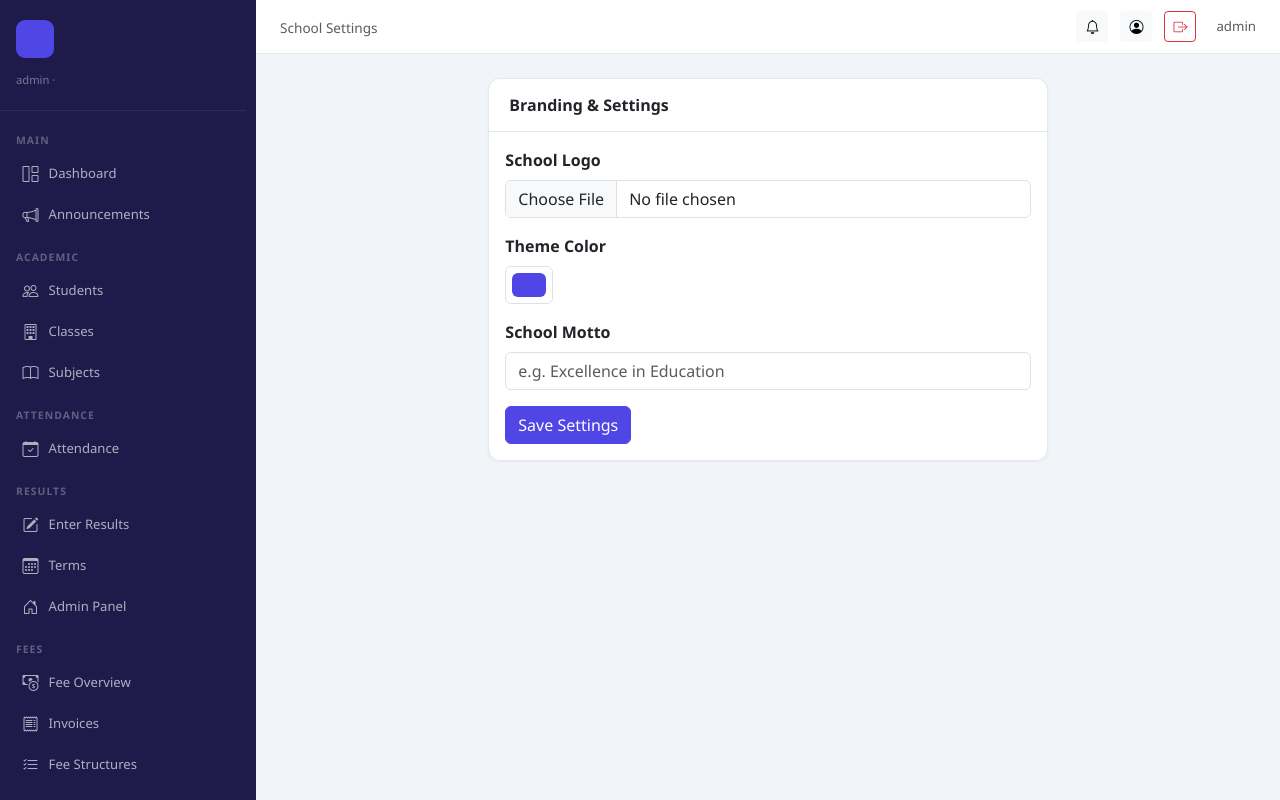
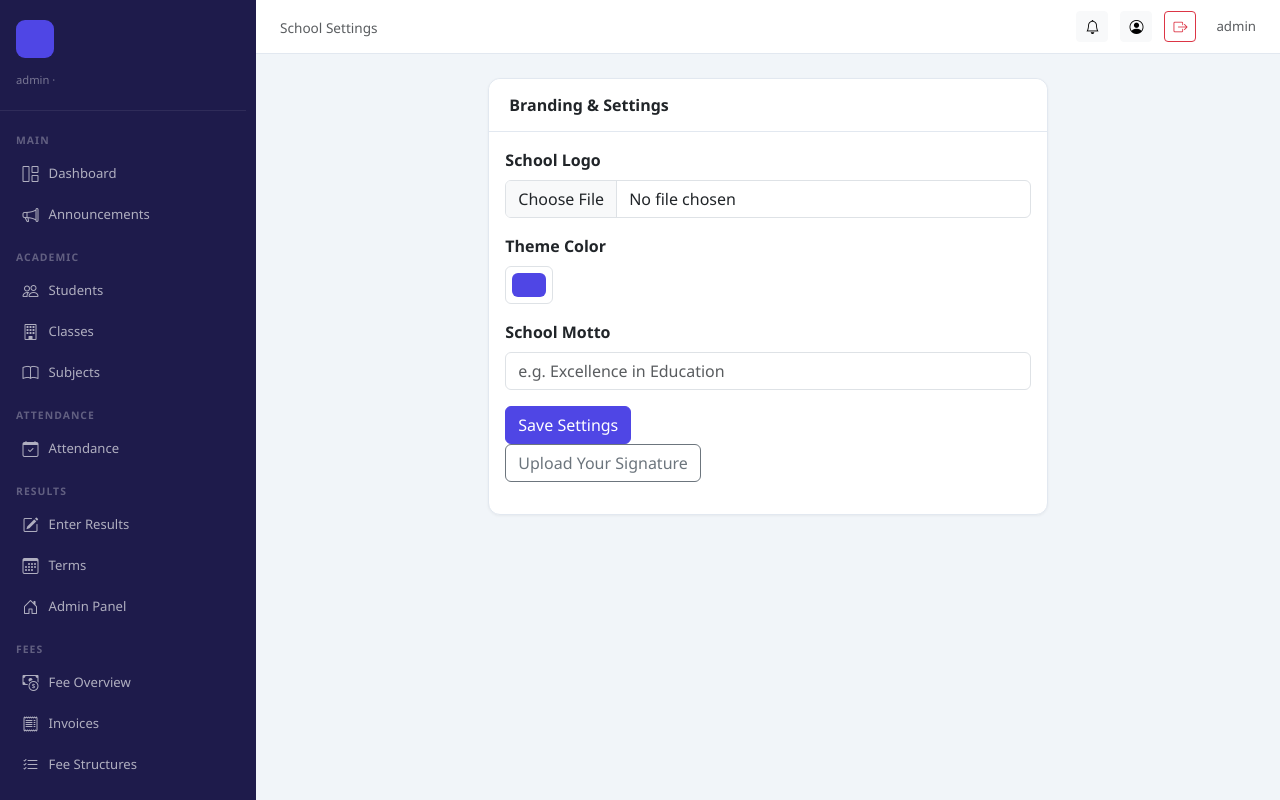
Before and after one commit to Ghost-Coder23/XSaaS, a Django app: page /school/settings/ in a window 1280 px wide. Run offline with Django 4.2, Linux system fonts and the light colour scheme; a user stored in the database is signed in; data comes from the database, SQL or seed files in the repository; both versions use the stored data as it was after the commit.

Commit message:
`Added signature upload feature for SchoolUser`

```diff
--- a/schools/admin.py
+++ b/schools/admin.py
@@ -31,3 +31,8 @@ class SchoolUserAdmin(admin.ModelAdmin):
     list_display = ['user', 'school', 'role', 'is_active', 'created_at']
     list_filter = ['role', 'is_active', 'school']
     search_fields = ['user__username', 'user__email', 'school__name']
+    fieldsets = (
+        (None, {'fields': ('user', 'school', 'role', 'is_active', 'signature')}),
+        ('Timestamps', {'fields': ('created_at',), 'classes': ('collapse',)}),
+    )
+    readonly_fields = ['created_at']
--- a/schools/forms.py
+++ b/schools/forms.py
@@ -135,3 +135,10 @@ class ParentRegistrationForm(forms.Form):
         if p1 and p2 and p1 != p2:
             raise forms.ValidationError("Passwords do not match.")
         return cleaned_data
+
+
+class SchoolUserSignatureForm(forms.ModelForm):
+    """Form to upload a signature image for SchoolUser"""
+    class Meta:
+        model = SchoolUser
+        fields = ['signature']
--- a/schools/models.py
+++ b/schools/models.py
@@ -60,6 +60,7 @@ class SchoolUser(models.Model):
     role = models.CharField(max_length=20, choices=ROLE_CHOICES)
     is_active = models.BooleanField(default=True)
     created_at = models.DateTimeField(auto_now_add=True)
+    signature = models.ImageField(upload_to='signatures/', blank=True, null=True)
 
     class Meta:
         unique_together = ['user', 'school']
--- a/schools/urls.py
+++ b/schools/urls.py
@@ -10,4 +10,5 @@ urlpatterns = [
     path('user/<int:pk>/edit/', views.school_user_edit, name='user_edit'),
     path('user/<int:pk>/deactivate/', views.school_user_deactivate, name='user_deactivate'),
     path('parent/register/', views.ParentRegistrationView.as_view(), name='parent_register'),
+    path('upload-signature/', views.upload_signature, name='upload_signature'),
 ]
--- a/schools/views.py
+++ b/schools/views.py
@@ -20,7 +20,7 @@ from django.views.decorators.cache import cache_control
 from django.views.decorators.http import require_GET
 
 from .models import School, SchoolUser
-from .forms import SchoolRegistrationForm, SchoolBrandingForm, AddSchoolUserForm, ParentRegistrationForm, SchoolUserEditForm
+from .forms import SchoolRegistrationForm, SchoolBrandingForm, AddSchoolUserForm, ParentRegistrationForm, SchoolUserEditForm, SchoolUserSignatureForm
 
 
 class HomeView(TemplateView):
@@ -512,6 +512,20 @@ class ParentRegistrationView(CreateView):
         return redirect('/school/dashboard/')
 
 
+@login_required
+def upload_signature(request):
+    school_user = get_object_or_404(SchoolUser, user=request.user, school=request.school)
+    if request.method == 'POST':
+        form = SchoolUserSignatureForm(request.POST, request.FILES, instance=school_user)
+        if form.is_valid():
+            form.save()
+            messages.success(request, 'Signature uploaded successfully!')
+            return redirect('school_settings')
+    else:
+        form = SchoolUserSignatureForm(instance=school_user)
+    return render(request, 'schools/upload_signature.html', {'form': form, 'school': request.school})
+
+
 @require_GET
 @cache_control(max_age=0, no_cache=True, no_store=True, must_revalidate=True)
 def service_worker_cleanup(_request):
--- a/templates/schools/school_settings.html
+++ b/templates/schools/school_settings.html
@@ -24,6 +24,8 @@
 </div>
 <button type="submit" class="btn btn-primary">Save Settings</button>
 </form>
+<div class="mb-3">
+<a href="{% url 'upload_signature' %}" class="btn btn-outline-secondary">Upload Your Signature</a>
 </div>
 </div>
 </div>
```
Also changed, not shown: templates/schools/upload_signature.html (added, +19 -0 lines), db.sqlite3, schools/migrations/0004_schooluser_signature.py (added).
